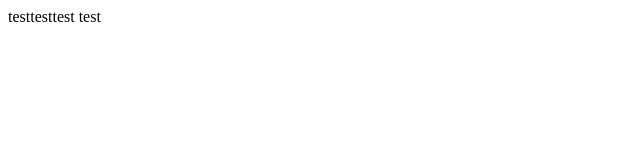
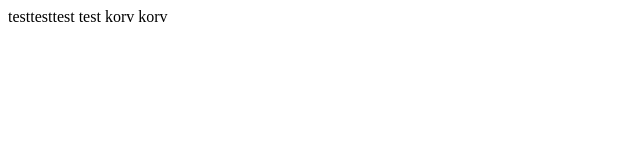
Before and after one commit to giddorah/webpage, a plain HTML site: page index.html in a window 1280 px wide. Shown: the full height of the page, 0-640 px from the left. Drawn offline with Linux system fonts and the light colour scheme.

Commit message:
TestCommitAgain

```diff
--- a/index.html
+++ b/index.html
@@ -6,5 +6,6 @@
 <body>
     testtesttest
     test
+    korv korv
 </body>
 </html>
```
